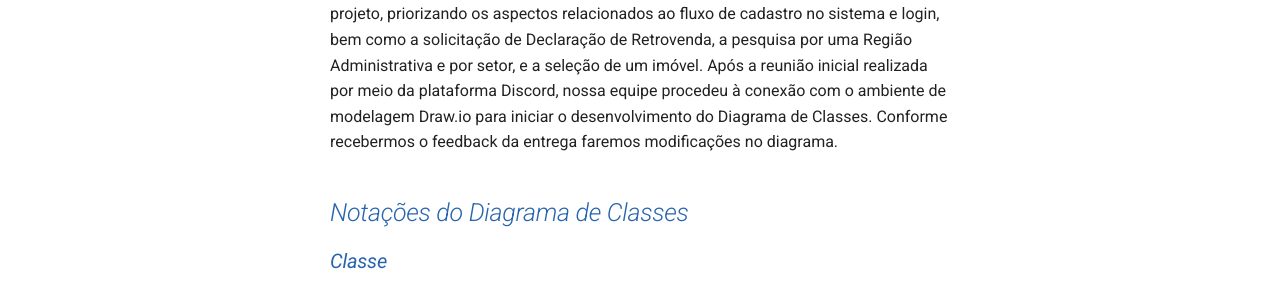
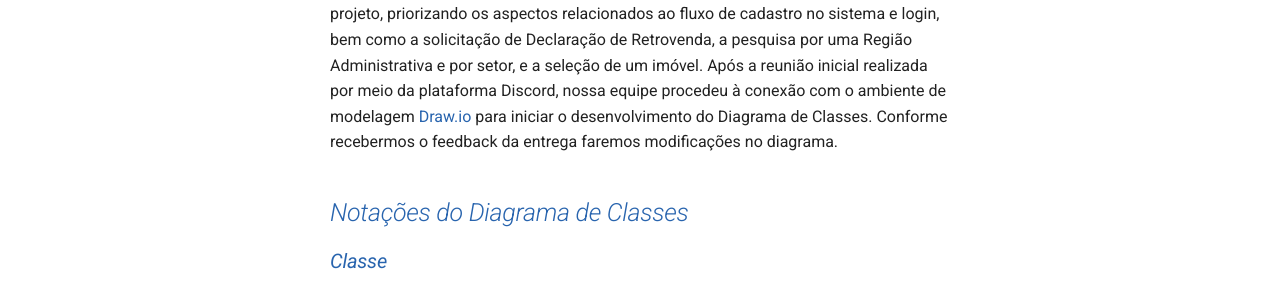
Before and after one commit to UnBArqDsw2024-1/2024.1_G3_My_gov, an MkDocs documentation site: the page built from docs/Modelagem/Diagrama_de_Classe.md, in a window 1280 px wide and 900 px high. Shown: the part 565-861 px from the top of the window. Built offline with MkDocs 1.6.1 and Material for MkDocs 9.7.7, drawn with Linux system fonts in a browser that asks for light colours; part of the change alters nothing that is shown; some of the changed text lies outside the part shown.

```diff
--- a/docs/Modelagem/Diagrama_de_Classe.md
+++ b/docs/Modelagem/Diagrama_de_Classe.md
@@ -6,7 +6,7 @@ Um diagrama de classes é uma representação visual das estruturas e interaçõ
 
 ## <a> *Metodologia* </a>
 
-O desenvolvimento do nosso Diagrama de Classes teve início com uma reunião realizada via plataforma Discord, na qual realizamos uma análise detalhada das tarefas a serem executadas. Durante essa discussão, estabelecemos um escopo claro para o projeto, priorizando os aspectos relacionados ao fluxo de cadastro no sistema e login, bem como a solicitação de Declaração de Retrovenda, a pesquisa por uma Região Administrativa e por setor, e a seleção de um imóvel. Após a reunião inicial realizada por meio da plataforma Discord, nossa equipe procedeu à conexão com o ambiente de modelagem Draw.io para iniciar o desenvolvimento do Diagrama de Classes. Conforme recebermos o feedback da entrega faremos modificações no diagrama.
+O desenvolvimento do nosso Diagrama de Classes teve início com uma reunião realizada via plataforma Discord, na qual realizamos uma análise detalhada das tarefas a serem executadas. Durante essa discussão, estabelecemos um escopo claro para o projeto, priorizando os aspectos relacionados ao fluxo de cadastro no sistema e login, bem como a solicitação de Declaração de Retrovenda, a pesquisa por uma Região Administrativa e por setor, e a seleção de um imóvel. Após a reunião inicial realizada por meio da plataforma Discord, nossa equipe procedeu à conexão com o ambiente de modelagem [Draw.io](https://app.diagrams.net) para iniciar o desenvolvimento do Diagrama de Classes. Conforme recebermos o feedback da entrega faremos modificações no diagrama.
 
 ## <a> *Notações do Diagrama de Classes* </a>
 
```
Also changed, not shown: docs/Assets/DiagramaUML/pacote.png (added), 5 other files.
